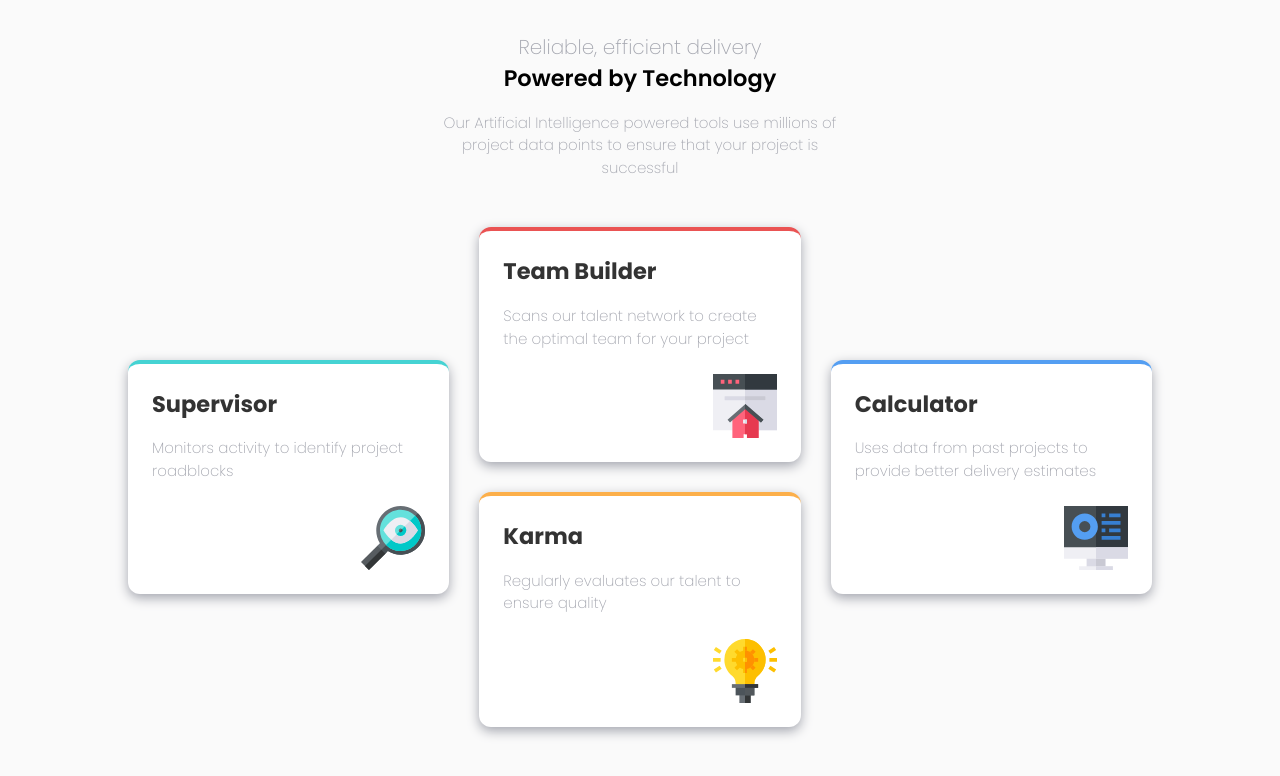
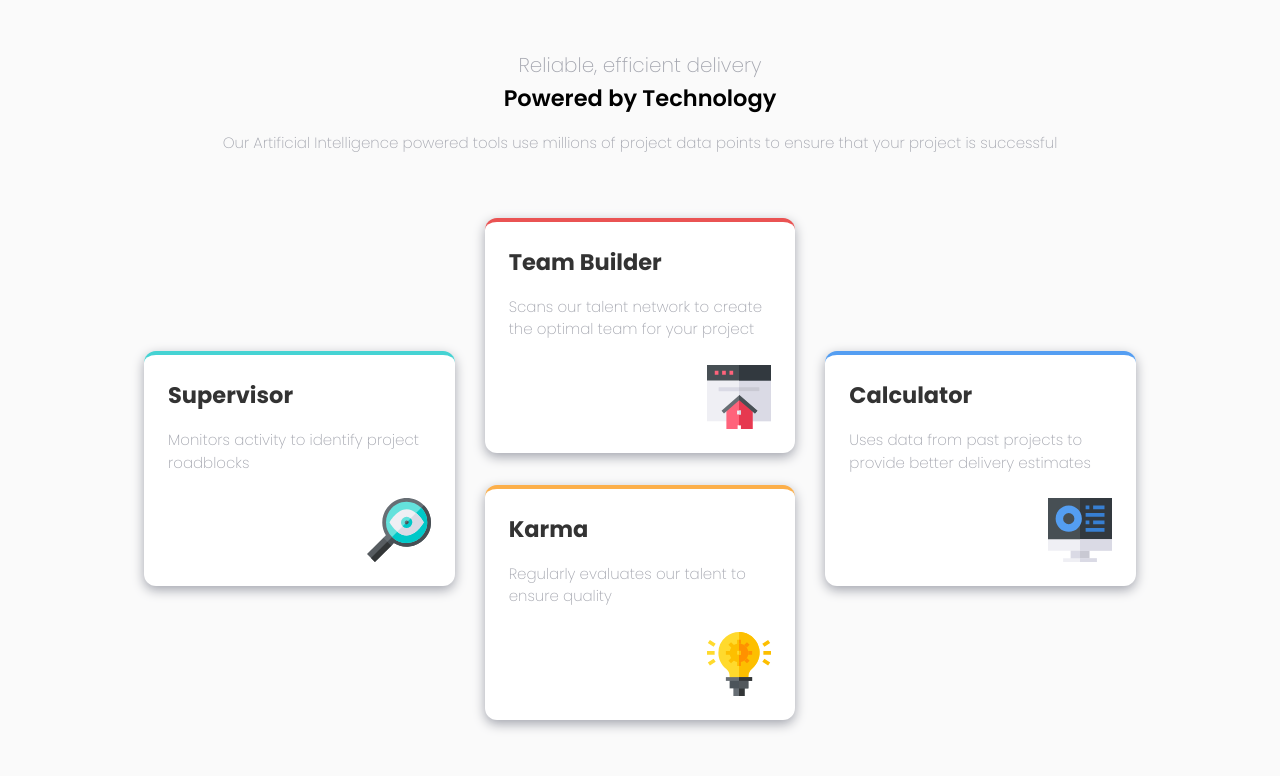
Before and after one commit to thamu-acn/four-card-feature-section, a plain HTML site: page index.html in a window 1280 px wide. Drawn offline with Linux system fonts and the light colour scheme.

Commit message:
feedback changes

```diff
--- a/index.html
+++ b/index.html
@@ -25,32 +25,32 @@
       rel="stylesheet"
     />
 
-    <link rel="stylesheet" href="./styles/reset.css" />
     <link rel="stylesheet" href="./styles/style.css" />
   </head>
   <body>
     <div class="container">
-      <header class="header">
-        <p class="header__text--normal">Reliable, efficient delivery</p>
-        <h2 class="header__text--heading">Powered by Technology</h2>
-        <p class="header__description">
-          Our Artificial Intelligence powered tools use millions of project data
-          points to ensure that your project is successful
-        </p>
-      </header>
       <main>
+        <section class="header">
+          <h1 class="header__text--heading"><span class="header__text--normal">Reliable, efficient delivery</span>
+            <br>
+            Powered by Technology</h1>
+          <p class="header__description">
+            Our Artificial Intelligence powered tools use millions of project data
+            points to ensure that your project is successful
+          </p>
+        </section>
         <section class="card-grid">
-          <div class="card card-grid--supervisor">
+          <div class="card card--supervisor">
             <div class="card__header">
               <h2>Supervisor</h2>
             </div>
             <p class="card__description">
               Monitors activity to identify project roadblocks
             </p>
-            <img src="./images/icon-supervisor.svg" alt="Supervisor Icon"
+            <img src="./images/icon-supervisor.svg" alt=""
             class="card__icon" width="64rem" height="64rem">
           </div>
-          <div class="card card-grid--team-builder">
+          <div class="card card--team-builder">
             <div class="card__header">
               <h2>Team Builder</h2>
             </div>
@@ -60,11 +60,11 @@
             </p>
             <img
               src="./images/icon-team-builder.svg"
-              alt="Team Builder Icon"
+              alt=""
               class="card__icon" width="64rem" height="64rem"
             />
           </div>
-          <div class="card card-grid--karma">
+          <div class="card card--karma">
             <div class="card__header">
               <h2>Karma</h2>
             </div>
@@ -73,11 +73,11 @@
             </p>
             <img
               src="./images/icon-karma.svg"
-              alt="Karma Icon"
+              alt=""
               class="card__icon" width="64rem" height="64rem"
             />
           </div>
-          <div class="card card-grid--calculator">
+          <div class="card card--calculator">
             <div class="card__header">
               <h2>Calculator</h2>
             </div>
@@ -86,7 +86,7 @@
             </p>
             <img
               src="./images/icon-calculator.svg"
-              alt="Calculator Icon"
+              alt=""
               class="card__icon" width="64rem" height="64rem"
             />
           </div>
--- a/styles/style.scss
+++ b/styles/style.scss
@@ -1,3 +1,4 @@
+@use "./_reset.scss" as *;
 @use "./_colors.scss" as *;
 @use "./_fonts.scss" as *;
 
@@ -16,8 +17,7 @@ body {
 }
 
 .header {
-    text-align: center;
-    margin-top: 2rem;
+  text-align: center;
 
   &__text--normal {
     color: $textColor;
@@ -32,23 +32,45 @@ body {
   &__description {
     color: $textColor;
     font-weight: 200;
-    padding: 1rem;
+    margin: 1rem 0;
   }
 }
 
 main {
-    width: 80%;
-    max-width: 75rem;
     margin-top: 2rem;
+    padding: 1rem;
 }
 
-/* Grid Layout */
 .card-grid {
-  display: grid;
-  grid-template-columns: repeat(3, 1fr);
-  grid-template-rows: repeat(4, 1fr);
-  row-gap: 1.875rem;
-  column-gap: 1.875rem;
+  margin-top: 3rem;
+}
+
+.card {
+  background-color: #fff;
+  padding: 1.5rem;
+  margin: 1rem 0;
+  border-radius: 0.75rem;
+  box-shadow: 0 0.25rem 0.75rem $textColor;
+  text-align: left;
+  display: flex;
+  flex-direction: column;
+  justify-content: space-between;
+
+  &__header h2 {
+    margin-bottom: 1rem;
+    color: #333;
+  }
+
+  &__description {
+    color: $textColor;
+    font-weight: 200;
+    margin-bottom: 1.5rem;
+    flex-grow: 1;
+  }
+
+  &__icon {
+    align-self: flex-end;
+  }
 
   &--supervisor {
     grid-column: 1 / 2;
@@ -76,48 +98,16 @@ main {
 
 }
 
-/* Card Styles */
-.card {
-  background-color: #fff;
-  padding: 1.5rem;
-  border-radius: 0.75rem;
-  box-shadow: 0 0.25rem 0.75rem $textColor;
-  text-align: left;
-  display: flex;
-  flex-direction: column;
-  justify-content: space-between;
-
-  &__header h2 {
-    margin-bottom: 1rem;
-    color: #333;
-  }
-
-  &__description {
-    color: $textColor;
-    font-weight: 200;
-    margin-bottom: 1.5rem;
-    flex-grow: 1;
-  }
-
-  &__icon {
-    align-self: flex-end;
-  }
-}
-
 /* Responsive Styles */
-@media (max-width: 768px) {
-  .container {
-    width: 90%;
+@media screen and (min-width: 48rem) {
+  main {
+    width: 80%;
+    max-width: 75rem;
   }
 
   .card-grid {
-    display: flex;
-    flex-direction: column;
-  }
+    display: grid;
+    grid-template-columns: repeat(3, 1fr);
+    grid-template-rows: repeat(4, 1fr);
+    column-gap: 1.875rem;}
 }
-
-@media screen and (min-width: 768px) {
-  .header {
-    width: 35%;
-  }
-}
```
Also changed, not shown: styles/_reset.scss (renamed from styles/reset.css), styles/style.css, 1 other file.
